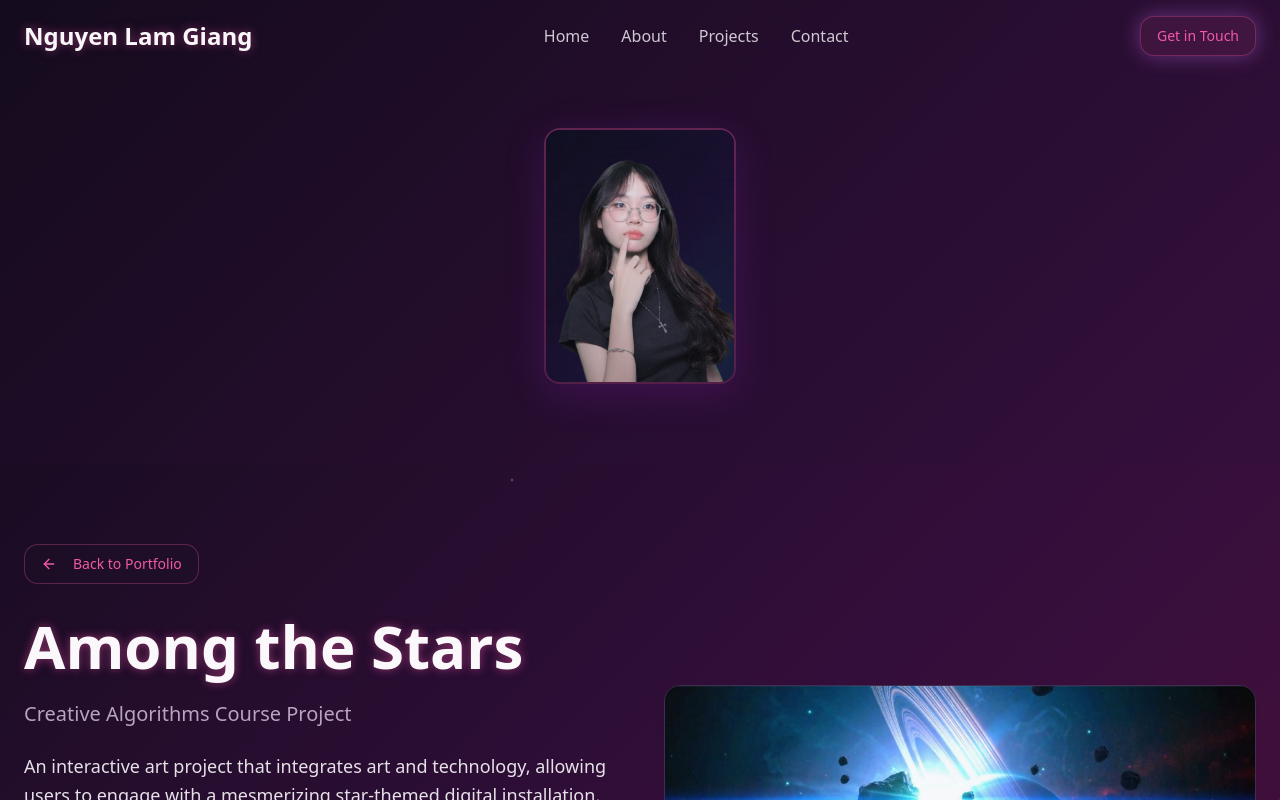
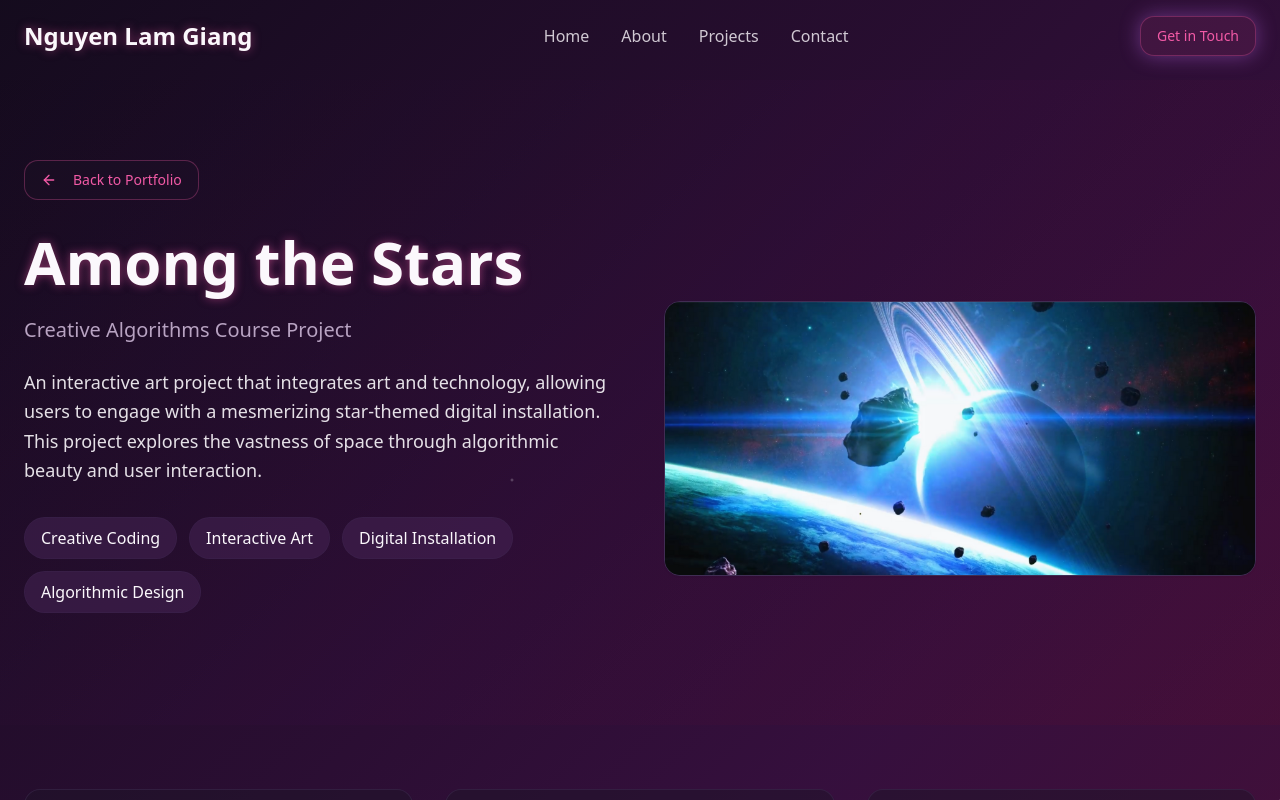
Before and after one commit to malgnad/art-tech-visions, a React (Vite) app: page /projects/among-the-stars in a window 1280 px wide. Shown: the top 800 px of the page. Built offline with nearby package versions, Linux system fonts and the light colour scheme; the HTML template or start-up script is replaced by a standard one.

Commit message:
Remove profile picture

```diff
--- a/src/pages/projects/AmongTheStars.tsx
+++ b/src/pages/projects/AmongTheStars.tsx
@@ -6,7 +6,6 @@ import { ArrowLeft, Star, Zap, Users, Calendar } from 'lucide-react';
 import { Link } from 'react-router-dom';
 
 import amongTheStarsImage from '@/assets/among-the-stars.png';
-import profileImage from '@/assets/profile-image.png';
 
 const AmongTheStars = () => {
   useEffect(() => {
@@ -18,22 +17,6 @@ const AmongTheStars = () => {
       <Navigation />
 
       <div className="pt-20">
-        {/* Profile Image Section */}
-        <section className="py-12">
-          <div className="container mx-auto px-6">
-            <div className="flex justify-center mb-8">
-              <div className="relative">
-                <img
-                  src={profileImage}
-                  alt="Profile"
-                  className="w-48 h-64 object-cover rounded-2xl border-2 border-primary/30 nebula-glow cosmic-transition hover:scale-105"
-                />
-                <div className="absolute inset-0 rounded-2xl bg-gradient-to-t from-background/20 to-transparent pointer-events-none" />
-              </div>
-            </div>
-          </div>
-        </section>
-
         {/* Hero Section */}
         <section className="py-20 relative overflow-hidden">
           <div className="absolute inset-0 bg-cosmic opacity-30" />
```
